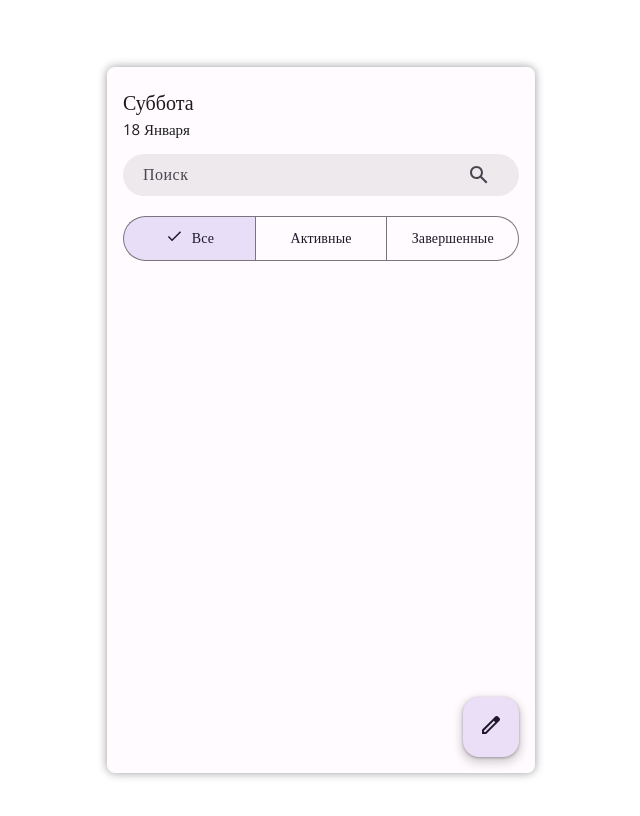
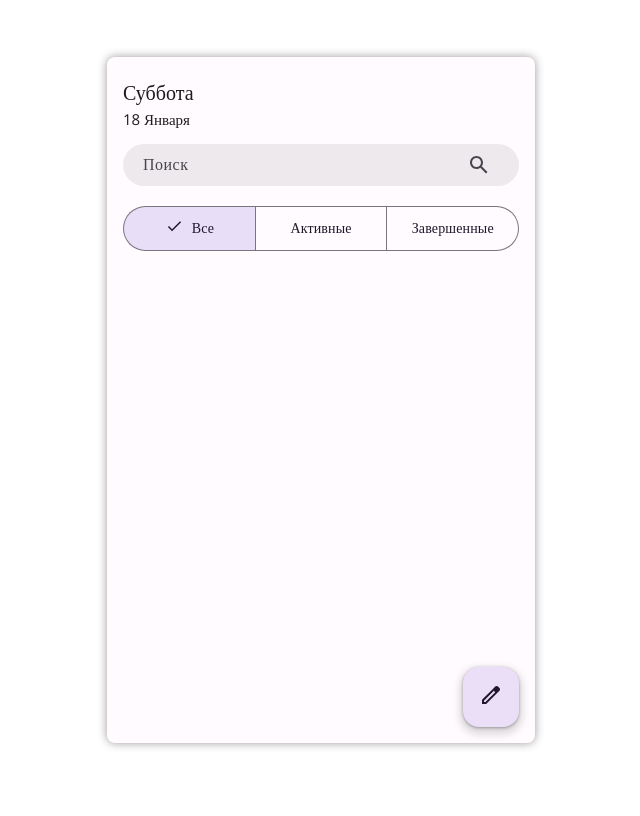
Before and after one commit to NataliiaOliinyk-gi/todo-list, a plain HTML site: page index.html in a window 1280 px wide. Shown: the whole page, without its empty margins (319-959 px from the left). Drawn offline with nearby package versions, Linux system fonts and the light colour scheme.

Commit message:
modified:   css/style.css 	modified:   index.html 	modified:   main.js

```diff
--- a/css/style.css
+++ b/css/style.css
@@ -33,9 +33,7 @@ input[type='date']::placeholder {
 /* ----------- */
 
 body {
-    height: 100%;
-    min-height: 100vh;
-    margin: 20px 0;
+    height: 100vh;
     display: flex;
     justify-content: center;
     align-items: center;
@@ -70,6 +68,7 @@ body {
 .search-box {
     display: flex;
 }
+
 .search-box:hover {
     background-color: #e8def8;
     border-radius: 28px;
@@ -168,8 +167,8 @@ body {
     gap: 12px;
 
     /* Полоса прокрутки для списка задач */
-    height: 400px;
-    max-height: 400px;
+    height: 380px;
+    max-height: 380px;
     overflow-y: auto;
 }
 
--- a/index.html
+++ b/index.html
@@ -4,7 +4,7 @@
 <head>
     <meta charset="UTF-8">
     <meta name="viewport" content="width=device-width, initial-scale=1.0">
-    <title>Document</title>
+    <title>Todo List</title>
     <link rel="preconnect" href="https://fonts.googleapis.com">
     <link rel="preconnect" href="https://fonts.gstatic.com" crossorigin>
     <link href="https://fonts.googleapis.com/css2?family=Open+Sans:wght@300..800&display=swap" rel="stylesheet">
--- a/main.js
+++ b/main.js
@@ -1,3 +1,6 @@
+// localStorage.removeItem('tasks');
+// localStorage.removeItem('state');
+
 function getCurrentDate() {
     const weekDays = ["Воскресенье", "Понедельник", "Вторник", "Среда", "Четверг", "Пятница", "Суббота"];
     const months = ["Января", "Февраля", "Марта", "Апреля", "Мая", "Июня", "Июля", "Августа", "Сентября", "Октября", "Ноября", "Декабря"];
```
